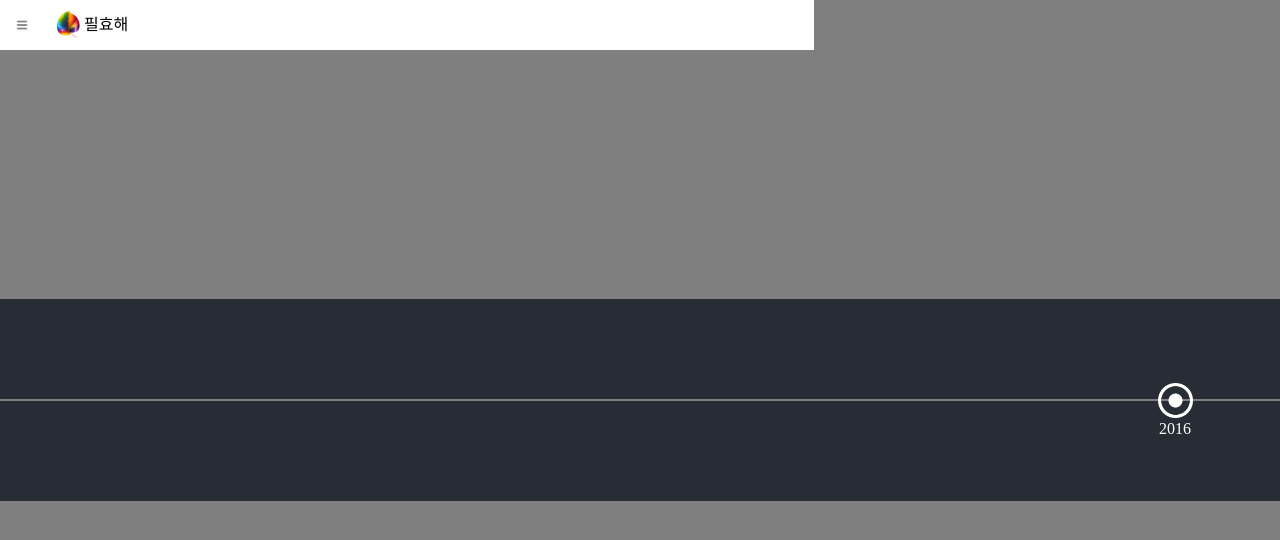
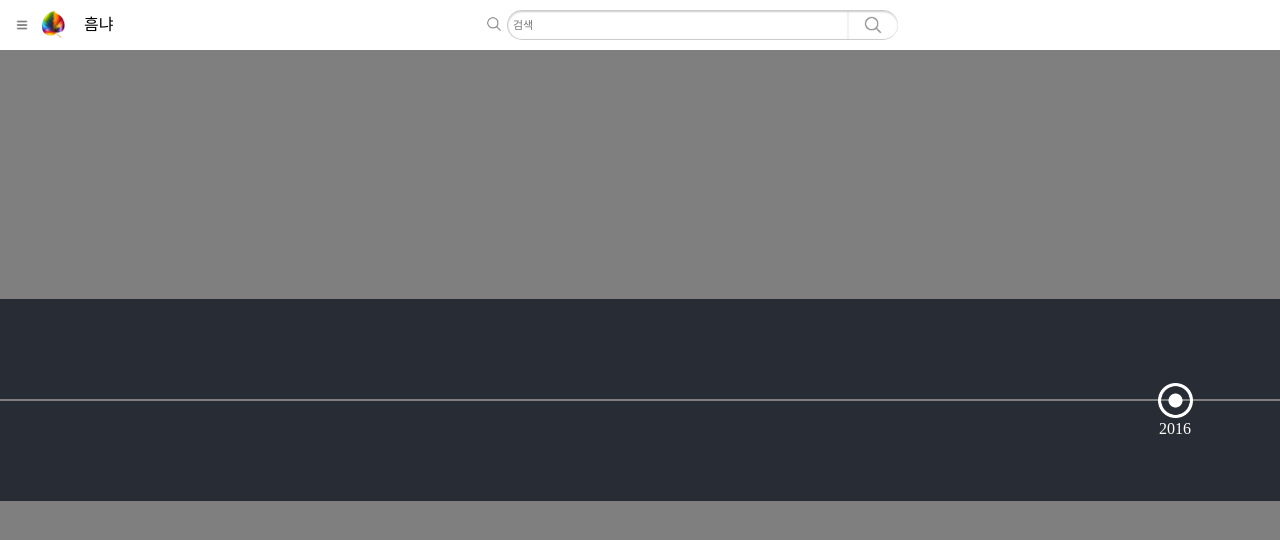
Before and after one commit to wonhwo/gmasi, a React (Create React App) app: page / in a window 1280 px wide. Shown: the top 540 px of the page. Built offline with nearby package versions, Linux system fonts and the light colour scheme; a web font is replaced by a local one.

Commit message:
검색창 저장

```diff
--- a/src/component/Header/js/Header.js
+++ b/src/component/Header/js/Header.js
@@ -9,12 +9,25 @@ const Header = () => {
                 <div className="logoBox">
                     <h1 className="logoTitle">
                         <img src="/img/logo.png" className="logo" alt="로고없음"/>
-                        필효해</h1></div>
+                        흠냐</h1></div>
             </div>
             <div id="center">
-                <form action="" className="inputForm">
+                <div className="searchBox">
+                    <div className="searchEmpty">
+                        <img src="/img/search.png" alt="이미지 깨짐" className="searchIconFront"/>
 
-                </form>
+                    </div>
+                    <form action="" className="inputForm">
+                        <div className="inputBox">
+                            <input type="text" className="searchInput" placeholder="검색"/>
+                        </div>
+                    </form>
+                    <g className="searchBtn">
+                        <img src="/img/search.png" alt="이미지 깨짐" className="searchIconBack"/>
+                    </g>
+
+                </div>
+
             </div>
             <div id="end">
 
--- a/src/component/Header/scss/Header.scss
+++ b/src/component/Header/scss/Header.scss
@@ -4,6 +4,7 @@
   font-weight: 400;
   font-style: normal;
 }
+
 #headerContainer {
   z-index: 9999;
   display: flex;
@@ -11,6 +12,7 @@
   align-items: center;
   position: fixed;
   width: 100%;
+
   #start {
     display: flex;
     justify-content: flex-start;
@@ -19,16 +21,17 @@
     width: 100%;
     height: 50px;
 
-    .logoBox{
+    .logoBox {
       display: flex;
       justify-content: center;
       align-items: center;
-      .logoTitle{
+
+      .logoTitle {
         margin-left: 40px;
         position: relative;
-        font-family: 'yeongdo-Rg',sans-serif;
+        font-family: 'yeongdo-Rg', sans-serif;
 
-        .logo{
+        .logo {
           width: 64px;
           height: 64px;
           position: absolute;
@@ -38,6 +41,7 @@
       }
 
     }
+
     .menuBtn {
       margin: 0 15px 0 15px;
       width: 14px;
@@ -45,9 +49,99 @@
     }
 
   }
-  #center{
+
+  #center {
+    position: absolute;
+    left: 35%;
     flex: 0 1 732px;
-    flex-wrap: wrap;
+    display: flex;
+    flex-direction: row;
     align-items: center;
+    justify-content: end;
+    width: 450px;
+
+
+    .searchBox {
+      display: flex;
+      justify-content: center;
+      align-items: center;
+
+      .inputForm:hover {
+        padding-left: 30px;
+        border: 1px solid skyblue;
+        box-shadow: inset 0 1px 2px skyblue;
+      }
+
+      .inputForm {
+        overflow: hidden;
+        z-index: 1;
+        transition: padding-left 0.5s ease;
+        width: 340px;
+        height: 28px;
+        border-radius: 24px 0 0 24px;
+        border: 1px solid #ccc;
+        box-shadow: inset 0 1px 2px #ccc;
+        border-right: none;
+        display: flex;
+        justify-content: flex-start;
+
+        .inputBox {
+          width: 100%;
+          margin-left: 5px;
+          display: flex;
+          justify-content: center;
+          flex-direction: column;
+          .searchInput {
+            border: none;
+            padding: 0;
+            margin: 0;
+            height: auto;
+            width: 100%;
+            background-color: transparent;
+            outline: none;
+          }
+          .searchInput{
+            font-size: 11px;
+            line-height: 28px;
+
+          }
+        }
+
+
+      }
+
+      .searchEmpty {
+        position: absolute;
+        left: 31px;
+
+        .searchIconFront {
+          padding: 0 5px 0 5px;
+          width: 20px;
+          height: 20px;
+        }
+      }
+
+
+      .searchBtn {
+        width: 50px;
+        height: 28px;
+        display: flex;
+        justify-content: center;
+        align-items: center;
+        border: 1px solid #ccc;
+        border-right: none;
+        box-shadow: inset 0 1px 2px #ccc;
+        caret-color: #0f0f0f;
+        border-radius: 0 24px 24px 0;
+        border-left: none;
+        cursor: pointer;
+
+        .searchIconBack {
+          width: 24px;
+          height: 24px;
+        }
+      }
+    }
+
   }
 }
```
Also changed, not shown: public/img/search.png (added).
